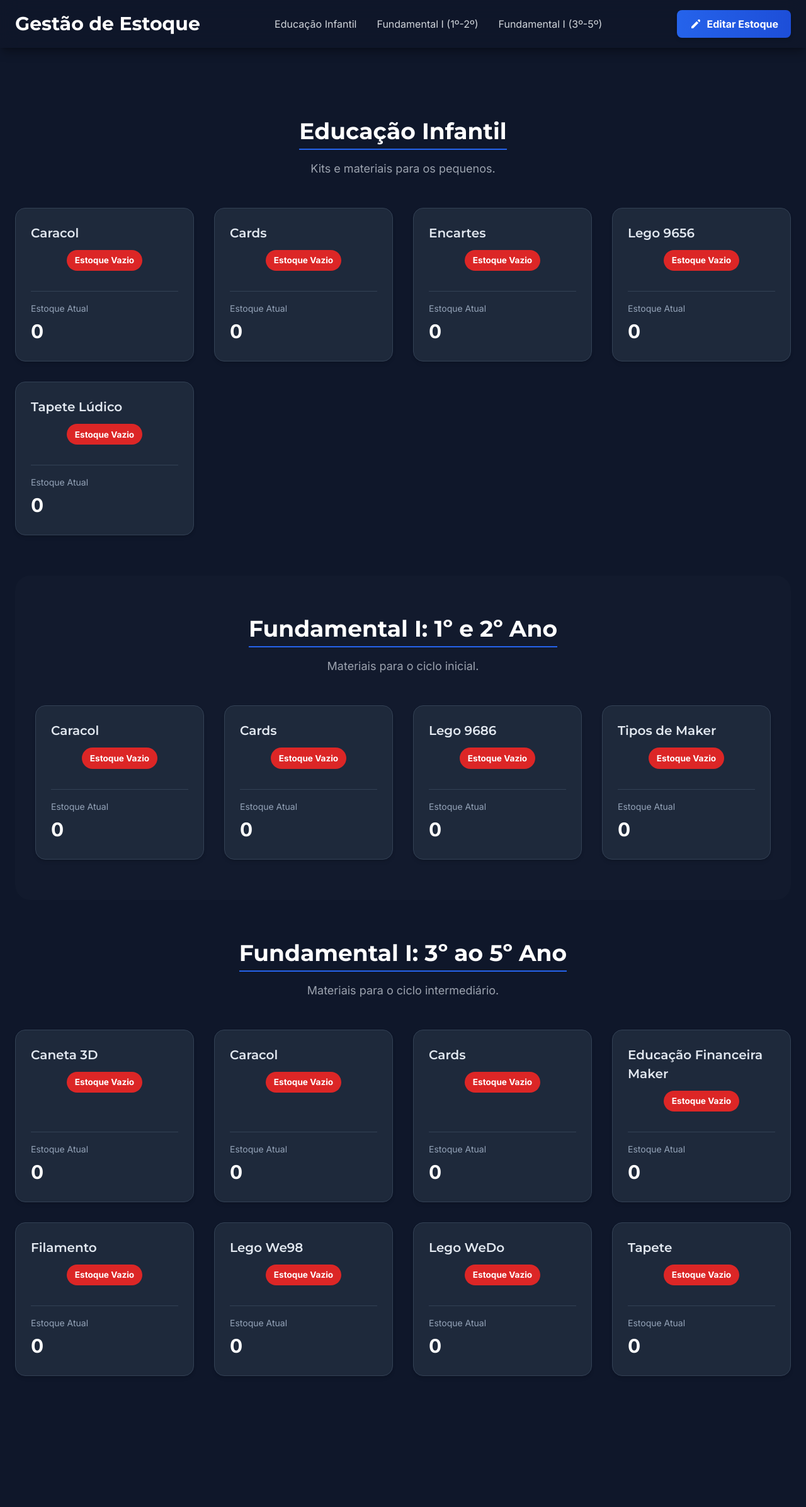
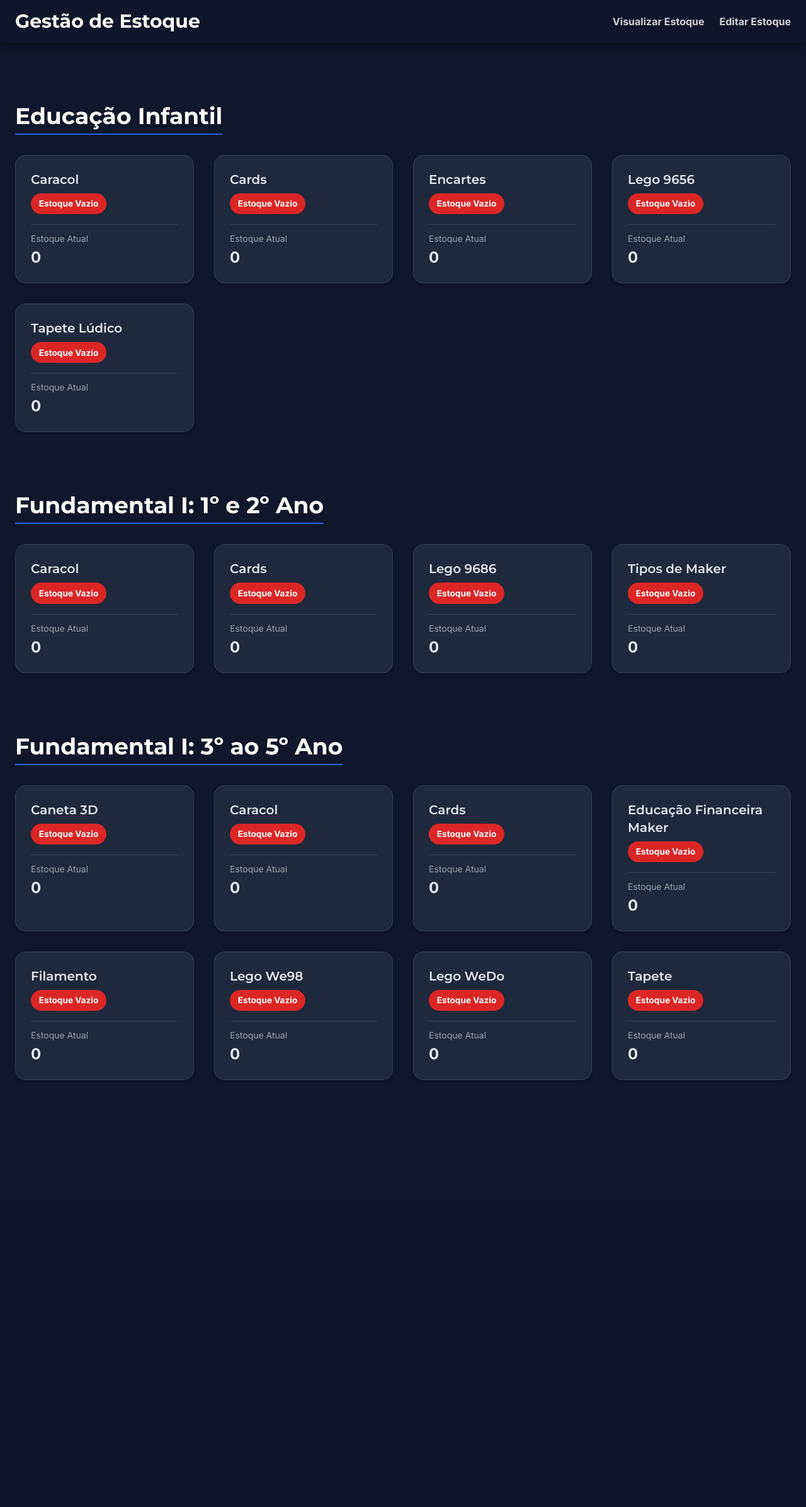
Before and after one commit to erickomaga/Maker-Brasil-Estoque, a Flask app: page / in a window 1280 px wide. Shown: the whole page at 63% size. After the commit the page ends 1715 px from the top, so only its background shows below. Run offline with Flask 3, Linux system fonts and the light colour scheme; data comes from the database, SQL or seed files in the repository; some libraries are stand-ins or nearby versions.

Commit message:
Atualização - index.html
Refactor HTML structure and styles for better readability and maintainability. Added new sections for viewing and editing stock.

```diff
--- a/templates/index.html
+++ b/templates/index.html
@@ -24,135 +24,103 @@
   </script>
 
   <style>
-    body {
-      background-color: #0f172a;
-      color: #e2e8f0;
-    }
+    body { background-color: #0f172a; color: #e2e8f0; }
+    .hidden { display: none; }
 
-    .product-card {
+    /* Estilos dos cards */
+    .product-card, .edit-card {
       background-color: #1e293b;
       border-radius: 1rem;
       border: 1px solid #334155;
-      overflow: hidden;
+      box-shadow: 0 4px 6px -1px rgba(0,0,0,0.1), 0 2px 4px -1px rgba(0,0,0,0.06);
+      padding: 1.5rem;
       transition: all 0.3s ease;
-      box-shadow: 0 4px 6px -1px rgba(0, 0, 0, 0.1), 0 2px 4px -1px rgba(0, 0, 0, 0.06);
-      padding: 1.5rem;
-      display: flex;
-      flex-direction: column;
-      justify-content: space-between;
     }
-    .product-card:hover {
-      transform: translateY(-5px);
+    .product-card:hover, .edit-card:hover {
       border-color: #3b82f6;
-      box-shadow: 0 0 25px rgba(59, 130, 246, 0.2);
-    }
-    .product-title {
-      font-family: 'Montserrat', sans-serif;
-      font-size: 1.25rem;
-      font-weight: 600;
-      margin-bottom: 0.75rem;
-      color: #e2e8f0;
-    }
-    .status-wrapper {
-      text-align: center;
-      margin-bottom: 1rem;
-    }
-    .stock-info {
-      margin-top: 1rem;
-      padding-top: 1rem;
-      border-top: 1px solid #334155;
-    }
-    .stock-label {
-      font-size: 0.875rem;
-      color: #94a3b8;
-      margin-bottom: 0.25rem;
-    }
-    .stock-value {
-      font-size: 1.875rem;
-      font-weight: 700;
-      color: #ffffff;
+      transform: translateY(-4px);
     }
 
-    .status-indicator {
+    .status-indicator, .status-badge {
       display: inline-flex;
       align-items: center;
       justify-content: center;
-      gap: 0.5rem;
+      border-radius: 9999px;
       padding: 0.4rem 0.8rem;
-      border-radius: 9999px;
+      font-weight: 700;
       font-size: 0.85rem;
-      font-weight: 700;
       color: white;
-      text-align: center;
-      transition: all 0.3s ease;
     }
-    .status-tranquilo { background-color: #16a34a; }
-    .status-alerta-fixo { background-color: #f59e0b; color: #1e293b; }
-    .status-preocupante { background-color: #f97316; }
-    .status-vazio { background-color: #dc2626; }
+    .status-tranquilo, .bg-green-600 { background-color: #16a34a; }
+    .status-alerta-fixo, .bg-yellow-400 { background-color: #f59e0b; color: #1e293b; }
+    .status-preocupante, .bg-orange-500 { background-color: #f97316; }
+    .status-vazio, .bg-red-600 { background-color: #dc2626; }
   </style>
 </head>
-
 <body class="font-sans antialiased pb-24">
   <header class="bg-slate-900/80 backdrop-blur-lg sticky top-0 z-50 shadow-lg shadow-black/30">
     <div class="container mx-auto max-w-7xl px-6 py-4 flex justify-between items-center">
       <h1 class="font-display text-3xl font-bold text-white">Gestão de Estoque</h1>
-      <nav class="hidden md:flex items-center space-x-8">
-        <a href="#infantil" class="text-gray-300 hover:text-blue-400 transition-colors">Educação Infantil</a>
-        <a href="#fundamental1-2" class="text-gray-300 hover:text-blue-400 transition-colors">Fundamental I (1º-2º)</a>
-        <a href="#fundamental3-5" class="text-gray-300 hover:text-blue-400 transition-colors">Fundamental I (3º-5º)</a>
+      <nav class="flex items-center space-x-6">
+        <button id="tab-visualizar" class="tab-btn text-gray-300 hover:text-blue-400 font-semibold">Visualizar Estoque</button>
+        <button id="tab-editar" class="tab-btn text-gray-300 hover:text-blue-400 font-semibold">Editar Estoque</button>
       </nav>
-      <a href="editar.html"
-         class="inline-flex items-center gap-2 bg-gradient-to-r from-blue-600 to-blue-700 hover:from-blue-700 hover:to-blue-800 text-white font-semibold px-5 py-2.5 rounded-lg transition-all duration-300 ease-in-out transform hover:scale-105 shadow-md hover:shadow-lg">
-        <svg xmlns="http://www.w3.org/2000/svg" class="h-5 w-5" viewBox="0 0 20 20" fill="currentColor">
-          <path d="M13.586 3.586a2 2 0 112.828 2.828l-.793.793-2.828-2.828.793-.793zM11.379 5.793L3 14.172V17h2.828l8.38-8.379-2.83-2.828z" />
-        </svg>
-        Editar Estoque
-      </a>
     </div>
   </header>
 
-  <main class="container mx-auto max-w-7xl px-6 py-12">
-    <section id="infantil" class="py-16">
-      <div class="text-center mb-12">
-        <h2 class="font-display text-4xl font-bold text-white border-b-2 border-blue-600 inline-block pb-2">Educação Infantil</h2>
-        <p class="text-lg text-gray-400 mt-4">Kits e materiais para os pequenos.</p>
-      </div>
+  <!-- VISUALIZAR -->
+  <main id="visualizar" class="container mx-auto max-w-7xl px-6 py-12">
+    <section id="infantil-view" class="py-12">
+      <h2 class="font-display text-4xl font-bold text-white border-b-2 border-blue-600 inline-block pb-2 mb-8">Educação Infantil</h2>
       <div id="infantil-grid" class="grid grid-cols-1 md:grid-cols-2 lg:grid-cols-3 xl:grid-cols-4 gap-8"></div>
     </section>
-
-    <section id="fundamental1-2" class="py-16 bg-slate-800/20 rounded-3xl">
-      <div class="text-center mb-12">
-        <h2 class="font-display text-4xl font-bold text-white border-b-2 border-blue-600 inline-block pb-2">Fundamental I: 1º e 2º Ano</h2>
-        <p class="text-lg text-gray-400 mt-4">Materiais para o ciclo inicial.</p>
-      </div>
-      <div id="fundamental1-2-grid" class="grid grid-cols-1 md:grid-cols-2 lg:grid-cols-3 xl:grid-cols-4 gap-8 px-8"></div>
+    <section id="fundamental1-2-view" class="py-12">
+      <h2 class="font-display text-4xl font-bold text-white border-b-2 border-blue-600 inline-block pb-2 mb-8">Fundamental I: 1º e 2º Ano</h2>
+      <div id="fundamental1-2-grid" class="grid grid-cols-1 md:grid-cols-2 lg:grid-cols-3 xl:grid-cols-4 gap-8"></div>
     </section>
-
-    <section id="fundamental3-5" class="py-16">
-      <div class="text-center mb-12">
-        <h2 class="font-display text-4xl font-bold text-white border-b-2 border-blue-600 inline-block pb-2">Fundamental I: 3º ao 5º Ano</h2>
-        <p class="text-lg text-gray-400 mt-4">Materiais para o ciclo intermediário.</p>
-      </div>
+    <section id="fundamental3-5-view" class="py-12">
+      <h2 class="font-display text-4xl font-bold text-white border-b-2 border-blue-600 inline-block pb-2 mb-8">Fundamental I: 3º ao 5º Ano</h2>
       <div id="fundamental3-5-grid" class="grid grid-cols-1 md:grid-cols-2 lg:grid-cols-3 xl:grid-cols-4 gap-8"></div>
     </section>
   </main>
 
+  <!-- EDITAR -->
+  <main id="editar" class="container mx-auto max-w-7xl px-6 py-12 hidden">
+    <h2 class="font-display text-3xl font-semibold mb-10 text-center text-gray-300">Atualize as Quantidades</h2>
+
+    <section id="infantil-edit" class="py-10">
+      <h2 class="font-display text-3xl font-bold text-white border-b-2 border-blue-600 inline-block pb-2 mb-8">Educação Infantil</h2>
+      <div id="infantil-grid-edit" class="grid grid-cols-1 sm:grid-cols-2 md:grid-cols-3 xl:grid-cols-4 gap-8"></div>
+    </section>
+    <section id="fundamental1-2-edit" class="py-10">
+      <h2 class="font-display text-3xl font-bold text-white border-b-2 border-blue-600 inline-block pb-2 mb-8">Fundamental I: 1º e 2º Ano</h2>
+      <div id="fundamental1-2-grid-edit" class="grid grid-cols-1 sm:grid-cols-2 md:grid-cols-3 xl:grid-cols-4 gap-8"></div>
+    </section>
+    <section id="fundamental3-5-edit" class="py-10">
+      <h2 class="font-display text-3xl font-bold text-white border-b-2 border-blue-600 inline-block pb-2 mb-8">Fundamental I: 3º ao 5º Ano</h2>
+      <div id="fundamental3-5-grid-edit" class="grid grid-cols-1 sm:grid-cols-2 md:grid-cols-3 xl:grid-cols-4 gap-8"></div>
+    </section>
+
+    <div class="mt-12 pt-8 border-t border-slate-700 text-center">
+      <button id="salvar" class="inline-flex items-center gap-3 bg-gradient-to-r from-green-500 to-green-600 hover:from-green-600 hover:to-green-700 text-white px-10 py-4 rounded-xl font-semibold text-lg transition-all duration-300 ease-in-out transform hover:scale-105 shadow-lg hover:shadow-green-500/30">
+        💾 Salvar Alterações
+      </button>
+      <p id="mensagem" class="text-sm mt-4 transition-opacity opacity-0"></p>
+    </div>
+  </main>
+
   <script>
     function criarCardProduto(produto) {
-      const card = document.createElement("div");
-      card.className = "product-card";
-
+      const card = document.createElement('div');
+      card.className = 'product-card';
       card.innerHTML = `
         <div>
-          <h3 class="product-title">${produto.nome}</h3>
-          <div class="status-wrapper">
+          <h3 class="font-display text-xl font-semibold mb-2">${produto.nome}</h3>
           <div class="status-indicator"></div>
         </div>
-        </div>
-        <div class="stock-info">
-            <p class="stock-label">Estoque Atual</p>
-            <p class="stock-value">${produto.em_estoque}</p>
+        <div class="mt-4 border-t border-slate-700 pt-3">
+          <p class="text-gray-400 text-sm mb-1">Estoque Atual</p>
+          <p class="text-2xl font-bold">${produto.em_estoque}</p>
         </div>
       `;
       updateFixedStatus(card, produto.em_estoque);
@@ -160,52 +128,78 @@
     }
 
     function updateFixedStatus(card, estoque) {
-      const indicator = card.querySelector(".status-indicator");
-      indicator.className = "status-indicator";
-
-      if (estoque > 100) {
-        indicator.classList.add("status-tranquilo");
-        indicator.textContent = "Tranquilo";
-      } else if (estoque > 50) {
-        indicator.classList.add("status-alerta-fixo");
-        indicator.textContent = "Alerta";
-      } else if (estoque > 0) {
-        indicator.classList.add("status-preocupante");
-        indicator.textContent = "Preocupante";
-      } else {
-        indicator.classList.add("status-vazio");
-        indicator.textContent = "Estoque Vazio";
-      }
+      const indicator = card.querySelector('.status-indicator');
+      if (estoque > 100) indicator.classList.add('status-tranquilo'), indicator.textContent = 'Tranquilo';
+      else if (estoque > 50) indicator.classList.add('status-alerta-fixo'), indicator.textContent = 'Alerta';
+      else if (estoque > 0) indicator.classList.add('status-preocupante'), indicator.textContent = 'Preocupante';
+      else indicator.classList.add('status-vazio'), indicator.textContent = 'Estoque Vazio';
     }
 
-    async function carregarProdutosDaAPI() {
-      const grids = {
-        infantil: document.getElementById("infantil-grid"),
-        "fundamental1-2": document.getElementById("fundamental1-2-grid"),
-        "fundamental3-5": document.getElementById("fundamental3-5-grid"),
-      };
+    function criarCardEditHTML(p) {
+      return `
+        <div class="edit-card">
+          <div class="flex justify-between items-start mb-2">
+            <h2 class="font-display text-lg font-semibold">${p.nome}</h2>
+            <span class="status-badge ${getStatusClass(p.em_estoque)}">${getStatusText(p.em_estoque)}</span>
+          </div>
+          <label class="block text-sm text-gray-400 mb-2">Quantidade</label>
+          <input type="number" min="0" value="${p.em_estoque}" data-id="${p.id}" class="w-full text-center text-xl font-bold rounded-md bg-slate-800 border border-slate-600 py-2">
+        </div>
+      `;
+    }
 
-      try {
+    function getStatusClass(v){if(v>100)return'bg-green-600';if(v>50)return'bg-yellow-400 text-gray-900';if(v>0)return'bg-orange-500';return'bg-red-600';}
+    function getStatusText(v){if(v>100)return'Tranquilo';if(v>50)return'Alerta';if(v>0)return'Preocupante';return'Estoque Vazio';}
+
+    async function carregarProdutos(){
       const res = await fetch('/api/produtos');
-        if (!res.ok) throw new Error('Falha ao carregar produtos');
       const produtos = await res.json();
 
-        Object.values(grids).forEach(grid => grid.innerHTML = '');
+      const gridsView = {
+        infantil: document.getElementById('infantil-grid'),
+        'fundamental1-2': document.getElementById('fundamental1-2-grid'),
+        'fundamental3-5': document.getElementById('fundamental3-5-grid'),
+      };
+      const gridsEdit = {
+        infantil: document.getElementById('infantil-grid-edit'),
+        'fundamental1-2': document.getElementById('fundamental1-2-grid-edit'),
+        'fundamental3-5': document.getElementById('fundamental3-5-grid-edit'),
+      };
+      Object.values({...gridsView,...gridsEdit}).forEach(g=>g.innerHTML='');
 
-        produtos.forEach((produto) => {
-          const card = criarCardProduto(produto);
-          if (grids[produto.categoria]) {
-            grids[produto.categoria].appendChild(card);
-          } else {
-            console.warn(`Categoria desconhecida: ${produto.categoria} para o produto ${produto.nome}`);
-          }
+      produtos.forEach(p=>{
+        const card = criarCardProduto(p);
+        const cardEdit = criarCardEditHTML(p);
+        if(gridsView[p.categoria]) gridsView[p.categoria].appendChild(card);
+        if(gridsEdit[p.categoria]) gridsEdit[p.categoria].innerHTML += cardEdit;
       });
-      } catch (error) {
-        console.error('Erro ao carregar produtos:', error);
-      }
     }
 
-    document.addEventListener("DOMContentLoaded", carregarProdutosDaAPI);
+    async function salvarAlteracoes(){
+      const inputs=document.querySelectorAll('#editar input[type="number"]');
+      const dados=[...inputs].map(i=>({id:parseInt(i.dataset.id),emEstoque:parseInt(i.value),necessario:0}));
+      const res=await fetch('/api/atualizar',{method:'POST',headers:{'Content-Type':'application/json'},body:JSON.stringify(dados)});
+      const result=await res.json();
+      const msg=document.getElementById('mensagem');
+      msg.textContent=result.mensagem;
+      msg.classList.remove('opacity-0');
+      msg.classList.add('text-green-400');
+      setTimeout(()=>msg.classList.add('opacity-0'),3000);
+      carregarProdutos();
+    }
+
+    document.addEventListener('DOMContentLoaded',()=>{
+      carregarProdutos();
+      document.getElementById('salvar').addEventListener('click',salvarAlteracoes);
+      const visualizar=document.getElementById('visualizar');
+      const editar=document.getElementById('editar');
+      document.getElementById('tab-visualizar').addEventListener('click',()=>{
+        visualizar.classList.remove('hidden'); editar.classList.add('hidden');
+      });
+      document.getElementById('tab-editar').addEventListener('click',()=>{
+        editar.classList.remove('hidden'); visualizar.classList.add('hidden');
+      });
+    });
   </script>
 </body>
 </html>
```
Lines whose indentation alone changed are shown as unchanged.
